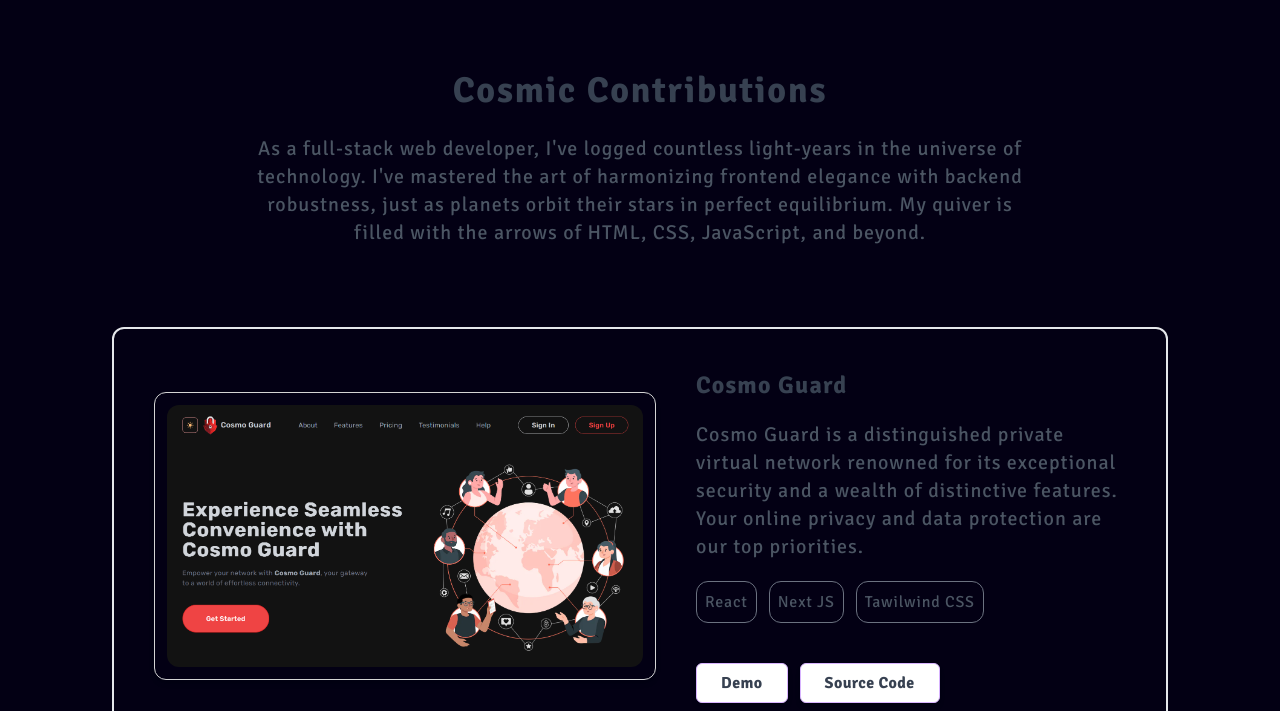
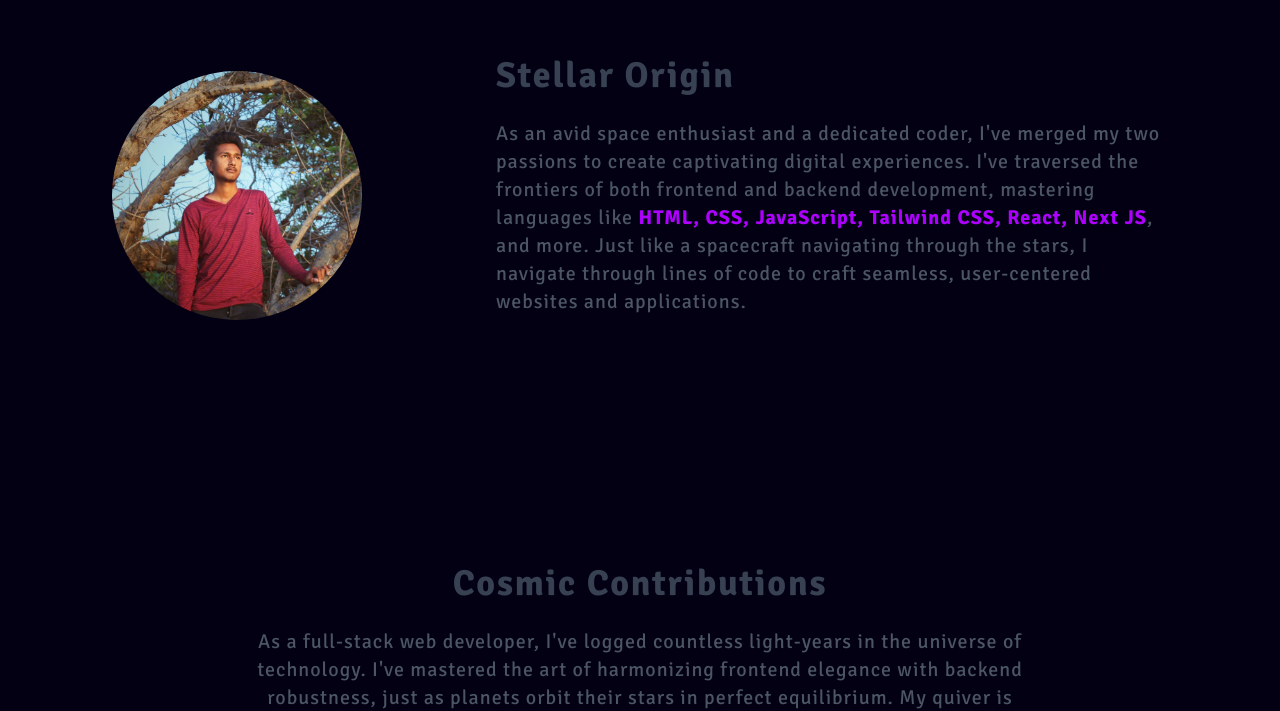
Before and after one commit to Nausam/Portfolio, a Next.js app: page / in a window 1280 px wide. Shown: the part 781-1492 px from the top of the page. Built offline with nearby package versions, Linux system fonts and the light colour scheme.

Commit message:
Fixed some hero section margin issues

```diff
--- a/Components/AboutMe.jsx
+++ b/Components/AboutMe.jsx
@@ -4,7 +4,7 @@ import CustomButton from "./CustomButton";
 const AboutMe = () => {
   return (
     <section id="about" className="w-full rounded-lg">
-      <div className="top-28 relative rounded-xl max-w-2xl lg:max-w-6xl lg:mx-auto mx-4 md:mx-auto sm:mx-auto lg:px-0 ">
+      <div className="rounded-xl max-w-2xl lg:max-w-6xl lg:mx-auto mx-4 md:mx-auto sm:mx-auto lg:px-0 ">
         <div className="p-2 lg:mx-4">
           <div className="lg:p-6 p-3">
             <div className="flex sm:flex-row flex-col justify-between items-center gap-10">
@@ -37,12 +37,12 @@ const AboutMe = () => {
               </div>
             </div>
 
-            <div className="w-full flex gap-3 justify-center items-center sm:justify-start mt-10">
+            {/* <div className="w-full flex gap-3 justify-center items-center sm:justify-start mt-10">
               <CustomButton href="#" text="Contact" />
               <CustomButton href="#" text="Download CV" />
-            </div>
+            </div> */}
 
-            <div className="flex sm:flex-row flex-col justify-between items-center gap-10">
+            {/* <div className="flex sm:flex-row flex-col justify-between items-center gap-10">
               <div className="flex flex-1 flex-col mt-28 max-w-xl">
                 <h1 className="font-bold text-3xl md:text-3xl lg:text-4xl md:text-start text-center tracking-wider text-gray-700 dark:text-gray-300 transition duration-300 ease-in-out">
                   Mission Statement
@@ -64,8 +64,8 @@ const AboutMe = () => {
                   className="rounded-full md:mt-0"
                 />
               </div>
-            </div>
-            <div className="w-full border mt-14 dark:opacity-5"></div>
+            </div> */}
+            {/* <div className="w-full border mt-14 dark:opacity-5"></div> */}
           </div>
         </div>
       </div>
--- a/Components/Footer.jsx
+++ b/Components/Footer.jsx
@@ -7,7 +7,7 @@ const Footer = () => {
             <div className="flex flex-col lg:mt-0 mt-10 w-full items-center md:flex-row text-center ">
               <div className="flex flex-1 flex-col mt-5 max-w-full">
                 <h1 className="font-bold text-center text-3xl md:text-3xl lg:text-4xl tracking-wider">
-                  Don't be shy! Hit me...
+                  Don't be shy! Hit me up...
                 </h1>
                 <p className="mt-6 tracking-wider lg:text-lg md:text-base text-sm text-gray-500 dark:text-gray-400 text-center">
                   Ready to collaborate on a cosmic coding venture? Feel free to
--- a/Components/MyWork.jsx
+++ b/Components/MyWork.jsx
@@ -5,7 +5,7 @@ import WeddingInvitation from "./Projects/WeddingInvitation";
 const MyWork = () => {
   return (
     <section id="projects" className="w-full rounded-lg">
-      <div className="rounded-xl max-w-2xl lg:max-w-6xl lg:mx-auto mx-4 md:mx-auto sm:mx-auto lg:px-0 ">
+      <div className="rounded-xl mt-40 max-w-2xl lg:max-w-6xl lg:mx-auto mx-4 md:mx-auto sm:mx-auto lg:px-0 ">
         <div className="p-2 lg:mx-4">
           <div className="lg:p-6 p-3">
             <div className="flex flex-col lg:mt-0 mt-10 w-full items-center justify-center md:flex-row text-center">
--- a/Components/NavBar.jsx
+++ b/Components/NavBar.jsx
@@ -51,7 +51,7 @@ const NavBar = () => {
                   <li>
                     <Link
                       className="text-gray-700 hover:text-custom_purple dark:hover:text-purple-400 dark:text-gray-300 text-md hover:scale-110 transition duration-300 ease-in-out"
-                      href="#home"
+                      href="#about"
                     >
                       About
                     </Link>
--- a/app/page.js
+++ b/app/page.js
@@ -11,7 +11,7 @@ export default function Home() {
       {/* <Design /> */}
       <NavBar />
       <HeroSection />
-      {/* <AboutMe /> */}
+      <AboutMe />
       <MyWork />
       <Footer />
     </section>
```
